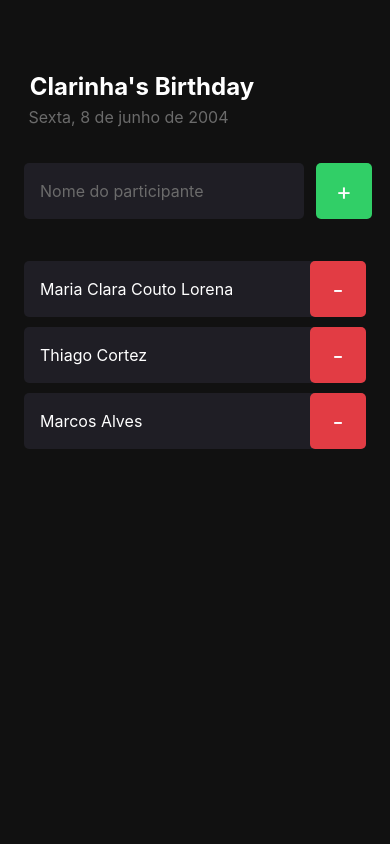
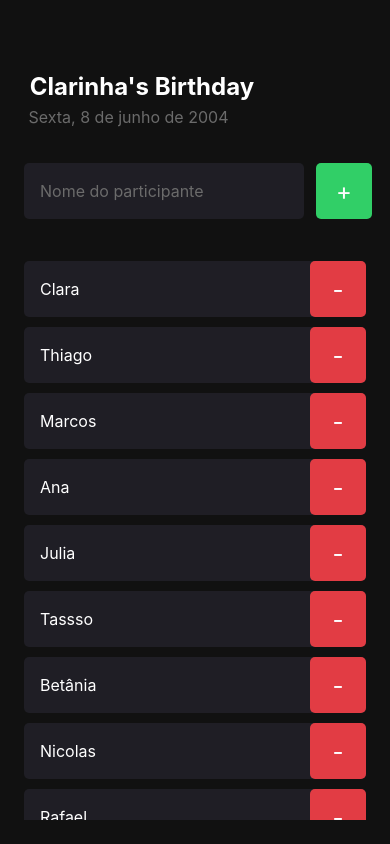
Before and after one commit to MariaClaraCoutoLorena/Controle-de-Participantes-de-Evento, a React Native app in the folder imhere/: screen / in a window 390 px wide. Built offline with nearby package versions, Linux system fonts and the light colour scheme.

Commit message:
flatList

```diff
--- a/imhere/src/screens/Home/index.tsx
+++ b/imhere/src/screens/Home/index.tsx
@@ -1,8 +1,9 @@
-import { Text, View, TextInput, TouchableOpacity } from 'react-native';
+import { Text, View, TextInput, TouchableOpacity, FlatList, Flat } from 'react-native';
 import { styles } from './styles'
 import { Participant } from '../../components/Participant'
 
 export default function Home() {
+    const participants = ["Clara", "Thiago", "Marcos", "Ana", "Julia", "Tassso", "Betânia", "Nicolas", "Rafael"]
 
     function handleParticipantAdd(){
         console.log('Botão adicionar clicado')
@@ -33,9 +34,24 @@
             </TouchableOpacity>
         </View>
 
-        <Participant name="Maria Clara Couto Lorena" onRemove={() => handleParticipantRemove("Clara")}/>
-        <Participant name="Thiago Cortez" onRemove={() => handleParticipantRemove("Thiago")}/>
-        <Participant name="Marcos Alves" onRemove={() => handleParticipantRemove("Marcos")}/>
+        <FlatList
+            data={participants}
+            keyExtractor={item => item}
+            renderItem={({item}) => (
+                <Participant
+                    name={item}
+                    onRemove={() => handleParticipantRemove(item)}
+                />
+            )}
+            showsVerticalScrollIndicator={false}
+            ListEmptyComponent={ () => (
+                <Text style={styles.listEmptytext}>
+                    Ninguém chegou au seu evento ainda? Adicione participantes a sua lista de presença
+                </Text>
+            )}
+        />
+
+
 
     </View>
   )
--- a/imhere/src/screens/Home/styles.ts
+++ b/imhere/src/screens/Home/styles.ts
@@ -45,6 +45,11 @@
         flexDirection: 'row',
         marginTop: 36,
         marginBottom: 42
+      },
+      listEmptytext: {
+        color: '#FFF',
+        fontSize: 14,
+        textAlign: 'center'
       }
 
     }
```
